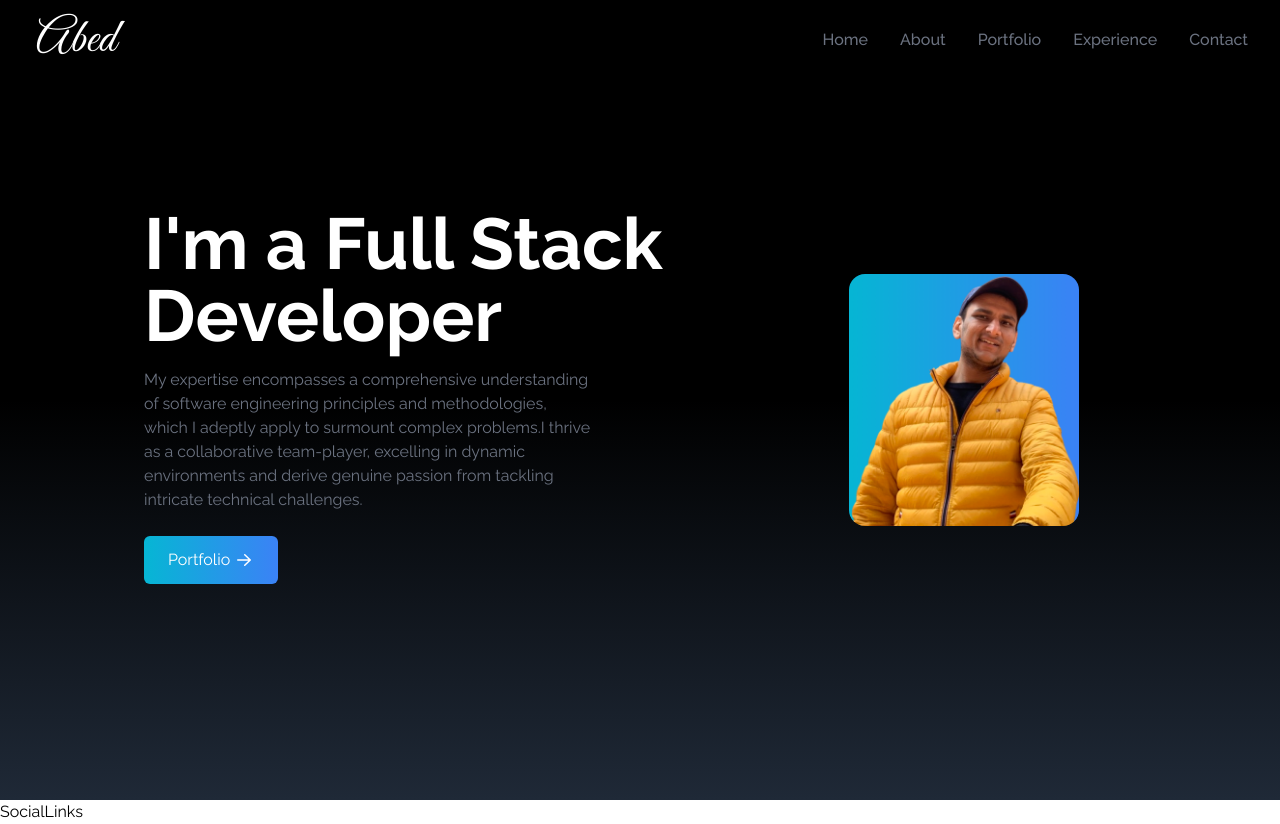
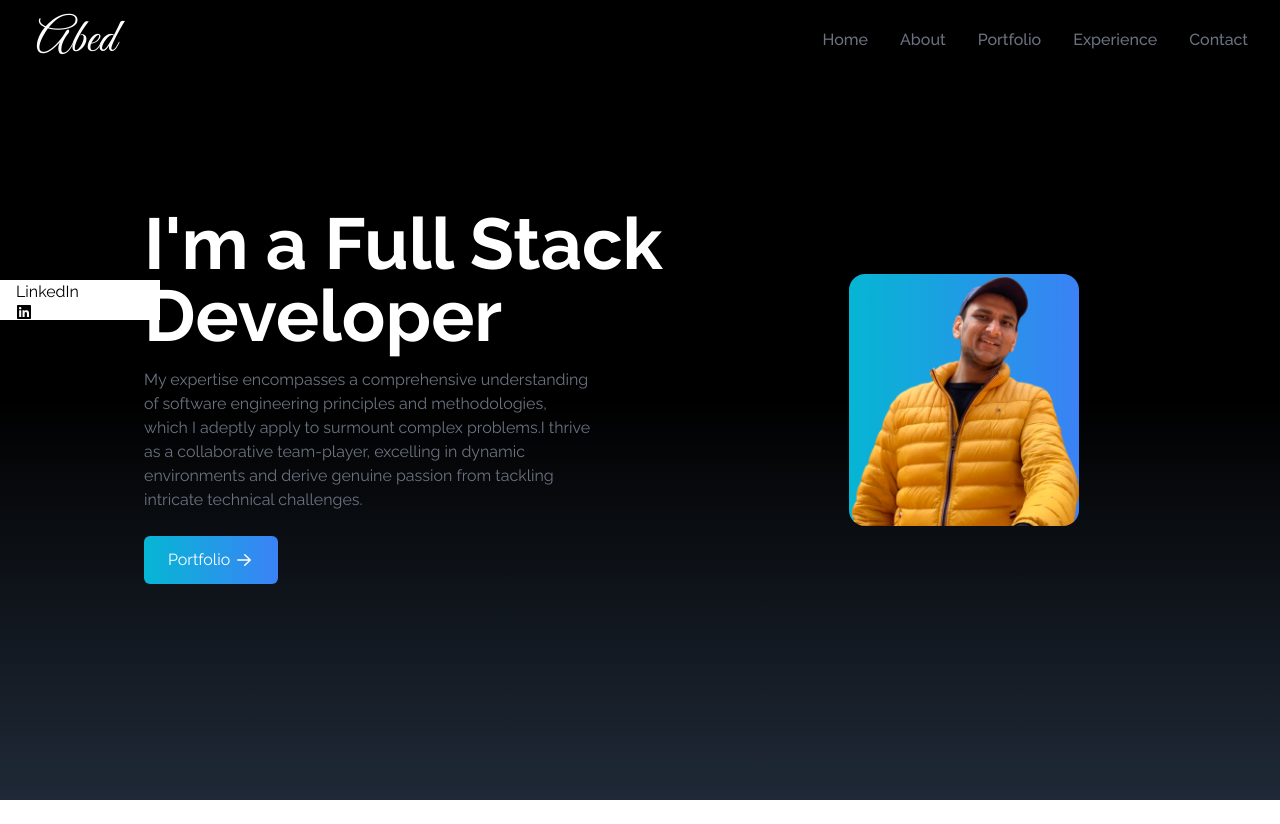
Before and after one commit to Nganga-A/myportfolio, a React (Create React App) app: page / in a window 1280 px wide. After the commit the page ends 800 px from the top, so only its background shows below. Built offline with nearby package versions, Linux system fonts and the light colour scheme.

Commit message:
Initial structure for social media links

```diff
--- a/src/components/SocialLinks.jsx
+++ b/src/components/SocialLinks.jsx
@@ -1,8 +1,21 @@
 import React from 'react'
+import {FaGithub, FaLinkedin} from 'react-icons/fa';
+import {HiOutlineMail } from 'react-icons/hi';
+import {BsFillPersonLinesFill} from 'react-icons/bs';
 
 const SocialLinks = () => {
   return (
-    <div>SocialLinks</div>
+    <div className='flex-col top-[35%] left-0 fixed'>
+      <ul>
+        <li className='flex justify-between items-center w-40 h-1/4 px-4 bg-white'>
+          <a href="">
+            <>
+            LinkedIn <FaLinkedin />
+            </>
+          </a>
+          </li>
+      </ul>
+    </div>
   )
 }
 
```
